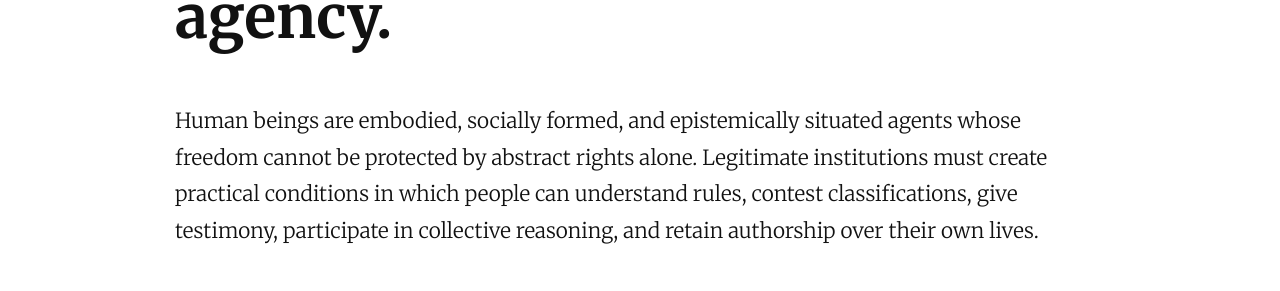
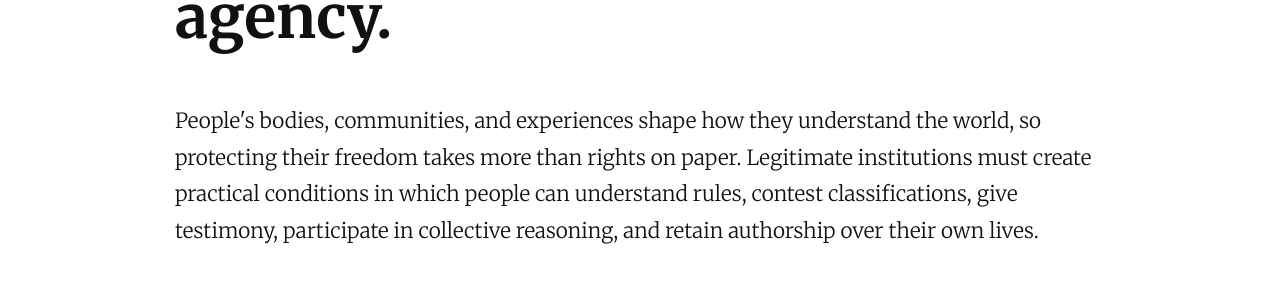
Before and after one commit to JLD-Ai/joshdavila.github.io, a Jekyll site: the page built from research.md, in a window 1280 px wide. Shown: the part 408-699 px from the top of the page. Built offline with Jekyll 4.4.1, drawn with Linux system fonts in a browser that asks for light colours.

Commit message:
Use plain language in research profile opening

```diff
--- a/_data/profile.yml
+++ b/_data/profile.yml
@@ -34,8 +34,8 @@ central_question: >-
   knowledge, property, labor, data, or conduct?
 
 research_thesis: >-
-  Human beings are embodied, socially formed, and epistemically situated
-  agents whose freedom cannot be protected by abstract rights alone.
+  People's bodies, communities, and experiences shape how they understand
+  the world, so protecting their freedom takes more than rights on paper.
   Legitimate institutions must create practical conditions in which people
   can understand rules, contest classifications, give testimony, participate
   in collective reasoning, and retain authorship over their own lives.
```
